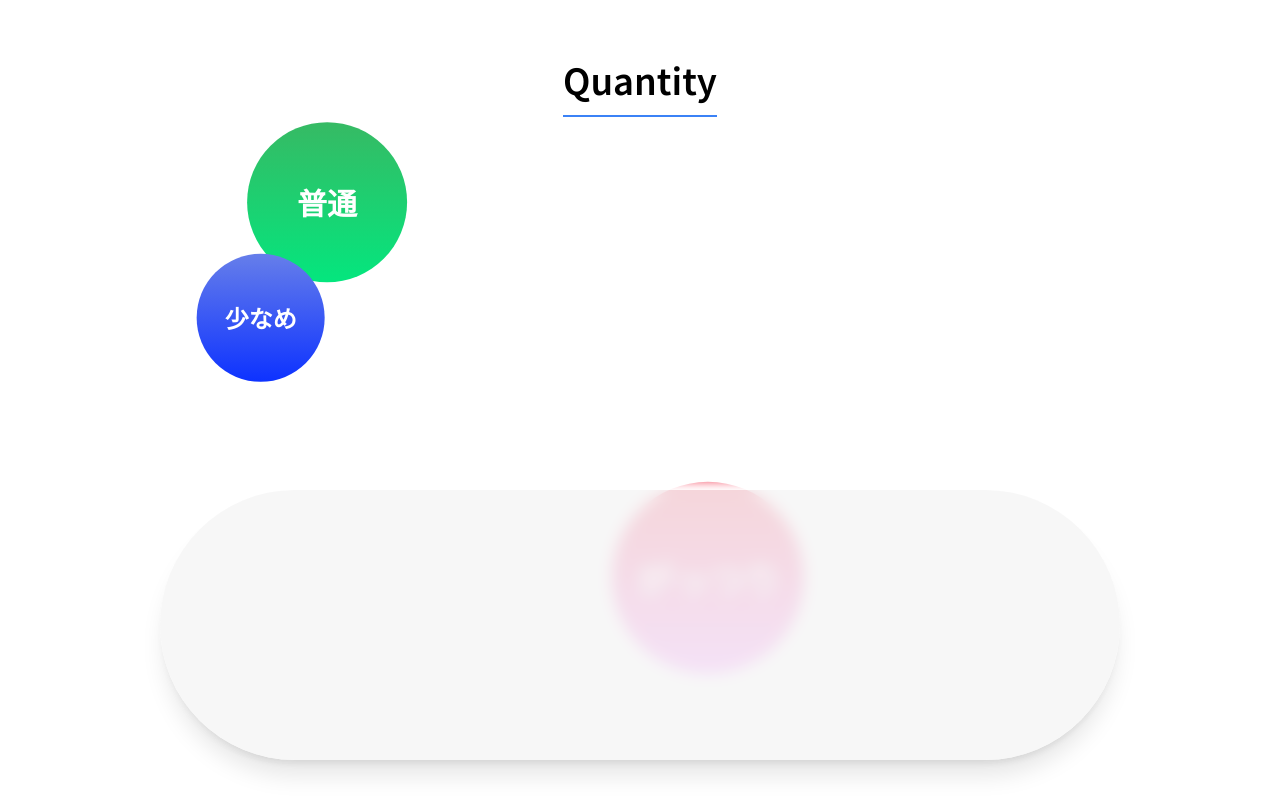
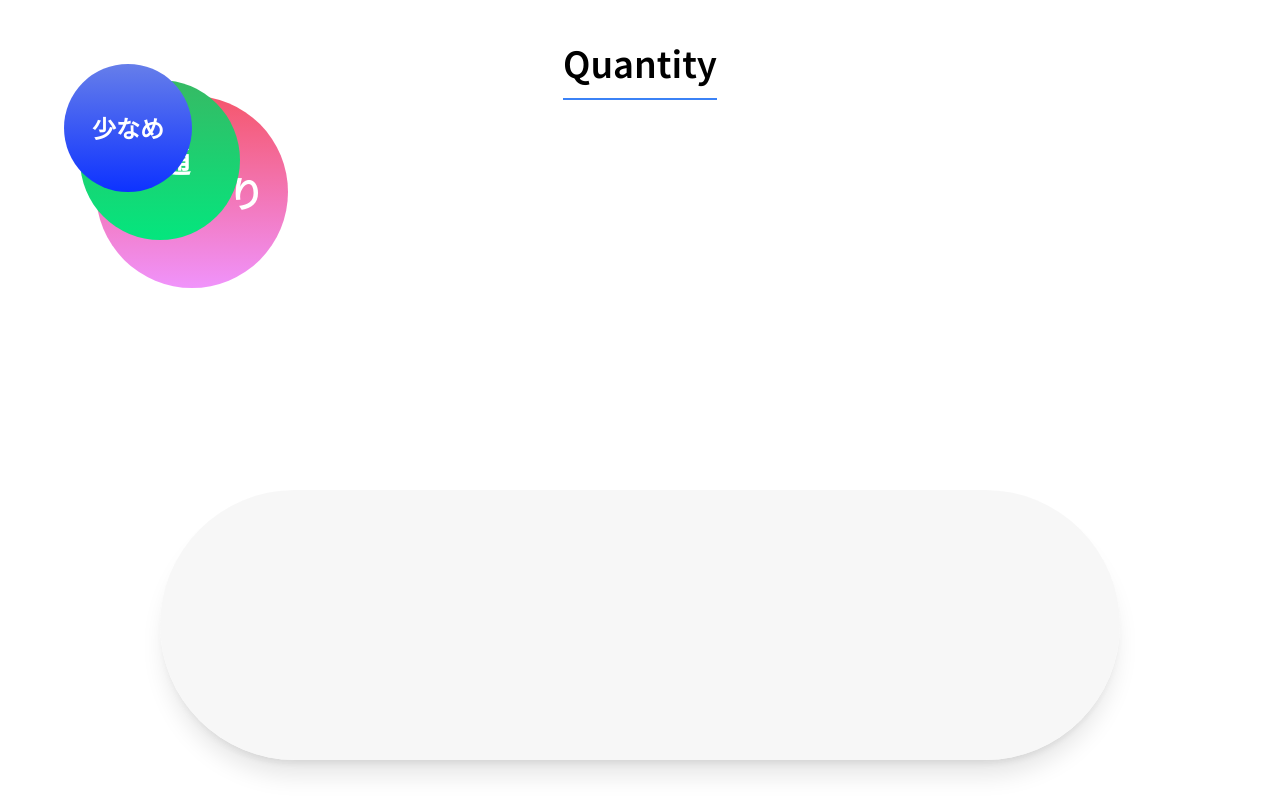
Before and after one commit to iputapp/lounas, a Next.js app: page /test/circle-button/quantity in a window 1280 px wide. Built offline with nearby package versions, Linux system fonts and the light colour scheme.

Commit message:
Cleanup codes
- except price, taste

```diff
--- a/src/app/test/circle-button/quantity/page.tsx
+++ b/src/app/test/circle-button/quantity/page.tsx
@@ -20,7 +20,8 @@ export default function Test() {
   const constraintsRef = useRef(null);
   const [positions, setPositions] = useState<Position[]>([]);
 
-  const currentSelections = selections["quantity"];
+  const currentPathname = pathname.split("/").pop() as string; // ex. "quantity"
+  const currentSelections = selections[currentPathname as keyof typeof selections];
 
   useLayoutEffect(() => {
     for (let i = 0; i < currentSelections.length; i++) {
@@ -46,7 +47,7 @@ export default function Test() {
   };
 
   return (
-    <div className="grid h-full w-full grid-rows-6">
+    <div className="grid h-full w-full content-start">
       {/* title */}
       <motion.div
         initial={{ opacity: 0 }}
@@ -54,7 +55,7 @@ export default function Test() {
         transition={{ duration: 0.5, ease: "easeInOut" }}
         className="row-span-1 grid place-items-center"
       >
-        <h1 className="w-fit border-b-2 border-blue-500 pb-4 text-4xl font-semibold">Quantity</h1>
+        <h1 className="w-fit border-b-2 border-blue-500 py-4 text-4xl font-semibold">Quantity</h1>
       </motion.div>
       {/* main feature */}
       <motion.div ref={constraintsRef} className="fixed inset-0 h-full w-full overflow-clip">
--- a/src/app/test/circle-button/template.tsx
+++ b/src/app/test/circle-button/template.tsx
@@ -21,8 +21,10 @@ export default function Template({ children }: { children: React.ReactNode }) {
       const key = param[0]; // ex. quantity, price, taste
       const value = param[1]; // ex. low, medium, high
       /** ex. selections[quantity].find(item => item.value === "low") */
-      const target = selections[key as keyof Selections].find((item) => item.value === value);
-      setSelected((prev) => ({ ...prev, [key as keyof Selections]: target }));
+      const target = selections[key as keyof typeof selections].find(
+        (item) => item.value === value
+      );
+      setSelected((prev) => ({ ...prev, [key as keyof typeof selections]: target }));
     });
   }, [pathname, searchParams]);
 
--- a/src/components/buttons/CircleButton/index.tsx
+++ b/src/components/buttons/CircleButton/index.tsx
@@ -49,69 +49,31 @@ export function Circle({
   const [style, setStyle] = useState<React.CSSProperties>({});
 
   useLayoutEffect(() => {
-    // const windowSize = { width: window.innerWidth, height: window.innerHeight };
-
-    // /**
-    //  * circle size - convert `rem` to `px`
-    //  */
-    // const sizePixel = size * parseFloat(getComputedStyle(document.documentElement).fontSize);
-    // /**
-    //  * horizontal position
-    //  * 0% to 50% - `left`
-    //  * 50% to 100% - `right`
-    //  * 50% is the center of the window width
-    //  */
-    // if ((x / 100) * windowSize.width < windowSize.width - sizePixel) {
-    //   setStyle({ left: `calc(${x}% - ${size / 2}rem + ${size / 2}rem)` });
-    // } else {
-    //   setStyle({ right: `calc(${100 - x}% - ${size / 2}rem + ${size / 2}rem)` });
-    // }
-    // /**
-    //  * vertical position
-    //  * 0% to 50% - `top`
-    //  * 50% to 100% - `bottom`
-    //  * 50% is the center of the window height
-    //  */
-    // if ((y / 100) * windowSize.height < windowSize.height - sizePixel) {
-    //   setStyle((prev) => ({ ...prev, top: `calc(${y}% - ${size / 2}rem + ${size / 2}rem)` }));
-    // } else {
-    //   setStyle((prev) => ({
-    //     ...prev,
-    //     bottom: `calc(${100 - y}% - ${size / 2}rem + ${size / 2}rem)`,
-    //   }));
-    // }
-
-    /**
-     * `prev` is the position of the circle that is set above
-     * size, gradient, base font size
-     */
-    setStyle((prev) => ({
-      // ...prev,
+    /** set styles */
+    setStyle({
       width: `${size}rem`,
+      fontSize: `${size / 4}rem`,
       background: `linear-gradient(${gradient.direction}deg, ${gradient.start}, ${gradient.end})`,
-      fontSize: `${size / 4}rem`,
-      transformOrigin: "center",
-    }));
-  }, [size, x, y, gradient]);
+    });
+  }, [size, gradient]);
 
   return (
     <motion.button
-      initial={{ scale: 0, x: "-50%", y: "-50%" }}
-      animate={{ scale: 1, x: x, y: y }}
+      initial={{ scale: 0, x: `calc(100% - ${size / 2}rem)`, y: `calc(100% - ${size / 2}rem)` }}
+      animate={{ scale: 1, x: `calc(100% - ${size / 2}rem)`, y: `calc(100% - ${size / 2}rem)` }}
       exit={{ scale: 0 }}
       transition={{
         delay: Math.random(),
         type: "spring",
         stiffness: 50,
         damping: 8,
-        power: 0.1,
       }}
       drag={true}
       dragConstraints={constraintsRef}
       dragTransition={{
         bounceStiffness: 100,
         bounceDamping: 10,
-        power: 0.5,
+        power: 0.75,
       }}
       // onDrag={(event, info) => console.log(info.point.y, info.point.y)}
       className={styles.circle}
```
